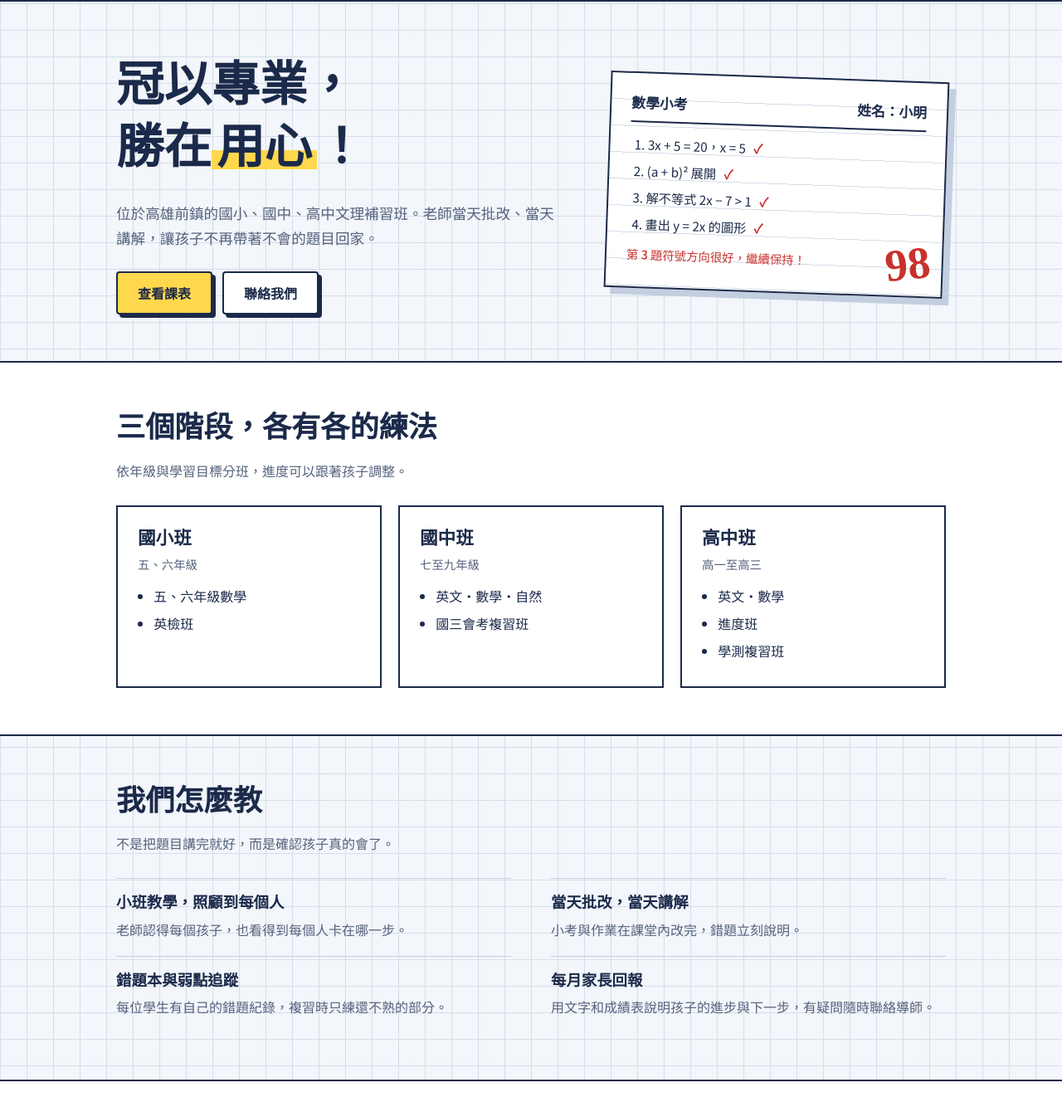
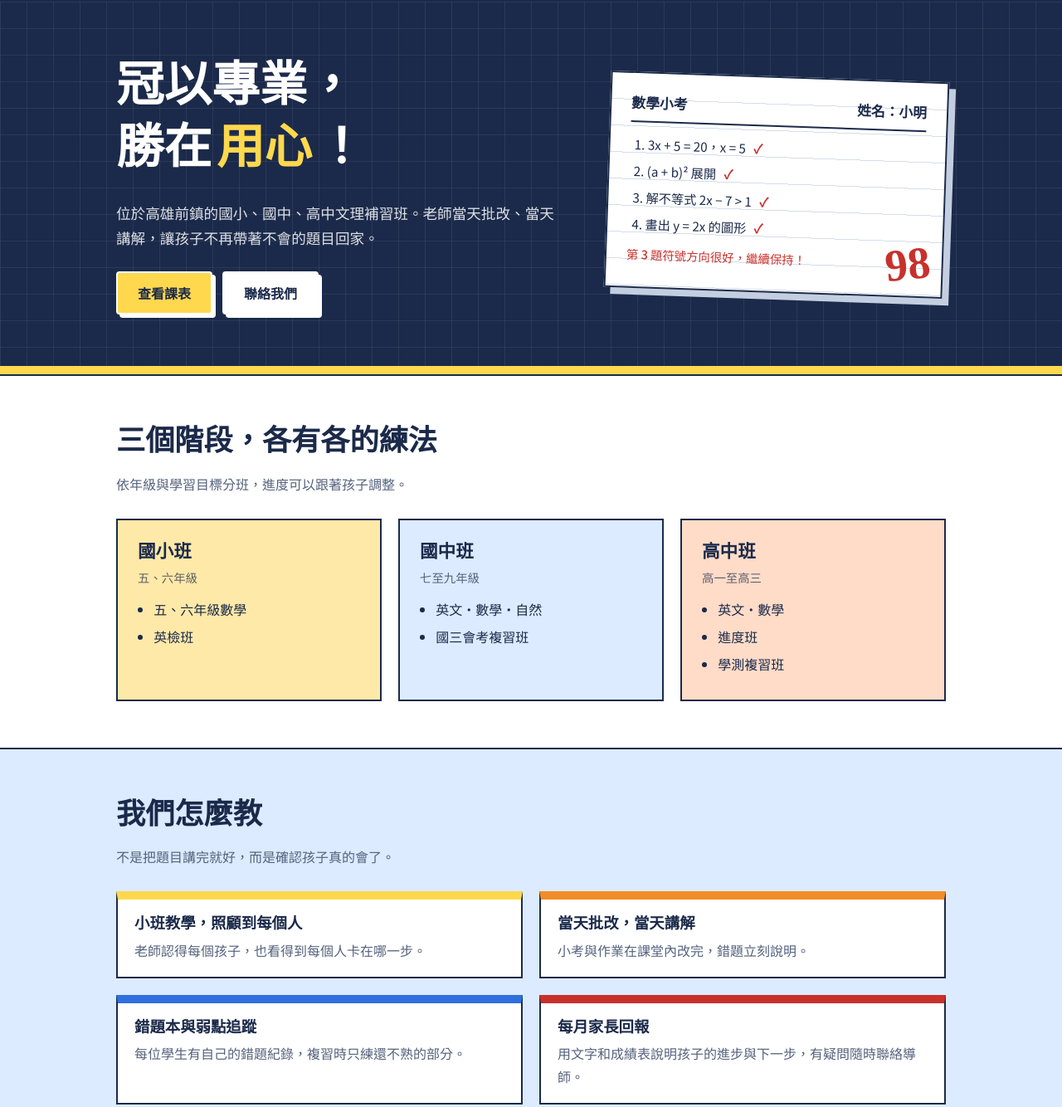
Before and after one commit to Yehwilly/kuansheng8888, a plain HTML site: page index.html in a window 1280 px wide. Shown: the part 60-1394 px from the top of the page at 83% size. Drawn offline with Linux system fonts and the light colour scheme.

Commit message:
Add files via upload

```diff
--- a/index.html
+++ b/index.html
@@ -11,6 +11,7 @@
   color-scheme:light;
   --paper:#F3F6FA; --card:#FFFFFF; --ink:#1B2A4A; --muted:#55627D; --grid:#D5DEEA;
   --hl:#FFD84D; --hl-ink:#1B2A4A; --red:#C8312B; --line:#C3CFE0;
+  --band:#1B2A4A; --band-ink:#FFFFFF; --sky:#DCEBFF; --sun:#FFE9A8; --peach:#FFDCC8; --blue:#2F6FDE; --orange:#F28C28;
   --serif:"Noto Serif TC","Songti TC","PMingLiU",serif;
   --sans:"Noto Sans TC","PingFang TC","Microsoft JhengHei",sans-serif;
 }
@@ -19,12 +20,14 @@
     color-scheme:dark;
     --paper:#141B2B; --card:#1C2538; --ink:#EAF0FB; --muted:#A3AFC8; --grid:#25314A;
     --hl:#FFD84D; --hl-ink:#1B2A4A; --red:#FF7A70; --line:#33415F;
+    --band:#0E1527; --band-ink:#EAF0FB; --sky:#1F3358; --sun:#4B4220; --peach:#4A2F28; --blue:#7DAEFF; --orange:#FF9F45;
   }
 }
 :root[data-theme="dark"]{
   color-scheme:dark;
   --paper:#141B2B; --card:#1C2538; --ink:#EAF0FB; --muted:#A3AFC8; --grid:#25314A;
   --hl:#FFD84D; --hl-ink:#1B2A4A; --red:#FF7A70; --line:#33415F;
+  --band:#0E1527; --band-ink:#EAF0FB; --sky:#1F3358; --sun:#4B4220; --peach:#4A2F28; --blue:#7DAEFF; --orange:#FF9F45;
 }
 :root{box-sizing:border-box;padding-top:env(safe-area-inset-top,0px);padding-bottom:env(safe-area-inset-bottom,0px)}
 html{scroll-padding-top:calc(env(safe-area-inset-top,0px) + 70px);scroll-behavior:smooth}
@@ -109,6 +112,27 @@ footer{padding:28px 0;border-top:2px solid var(--ink);color:var(--muted);font-si
 .gallery figure.wide{grid-column:span 3}
 .gallery img{display:block;width:100%;height:auto;object-fit:cover}
 .gallery figcaption{padding:8px 12px;font-weight:500;font-size:.92rem;border-top:2px solid var(--ink)}
+.hero{background-color:var(--band);background-image:linear-gradient(rgba(255,255,255,.07) 1px,transparent 1px),linear-gradient(90deg,rgba(255,255,255,.07) 1px,transparent 1px);background-size:32px 32px;color:var(--band-ink);padding-bottom:72px;box-shadow:inset 0 -10px 0 var(--hl)}
+.hero p.lead{color:var(--band-ink);opacity:.85}
+.hero .mark{background:none;color:var(--hl)}
+.hero .btn{border-color:var(--band-ink);box-shadow:4px 4px 0 var(--band-ink)}
+.hero .btn:hover{box-shadow:2px 2px 0 var(--band-ink)}
+.exam{color:var(--ink)}
+.level:nth-child(1){background:var(--sun)}
+.level:nth-child(2){background:var(--sky)}
+.level:nth-child(3){background:var(--peach)}
+.level .range{color:var(--ink);opacity:.7}
+#why{background:var(--sky);border-bottom:2px solid var(--ink)}
+.feat{gap:20px}
+.feat div{background:var(--card);border:2px solid var(--ink);border-top-width:10px;padding:18px 20px}
+.feat div:nth-child(1){border-top-color:var(--hl)}
+.feat div:nth-child(2){border-top-color:var(--orange)}
+.feat div:nth-child(3){border-top-color:var(--blue)}
+.feat div:nth-child(4){border-top-color:var(--red)}
+th{background:var(--sun)}
+#campus{background:var(--peach);border-bottom:2px solid var(--ink)}
+#enroll{background:var(--band);color:var(--band-ink)}
+#enroll h2{color:var(--hl)}
 @media (max-width:760px){
   .hero .wrap,.enroll,.feat{grid-template-columns:1fr}
   .levels{grid-template-columns:1fr}
```
